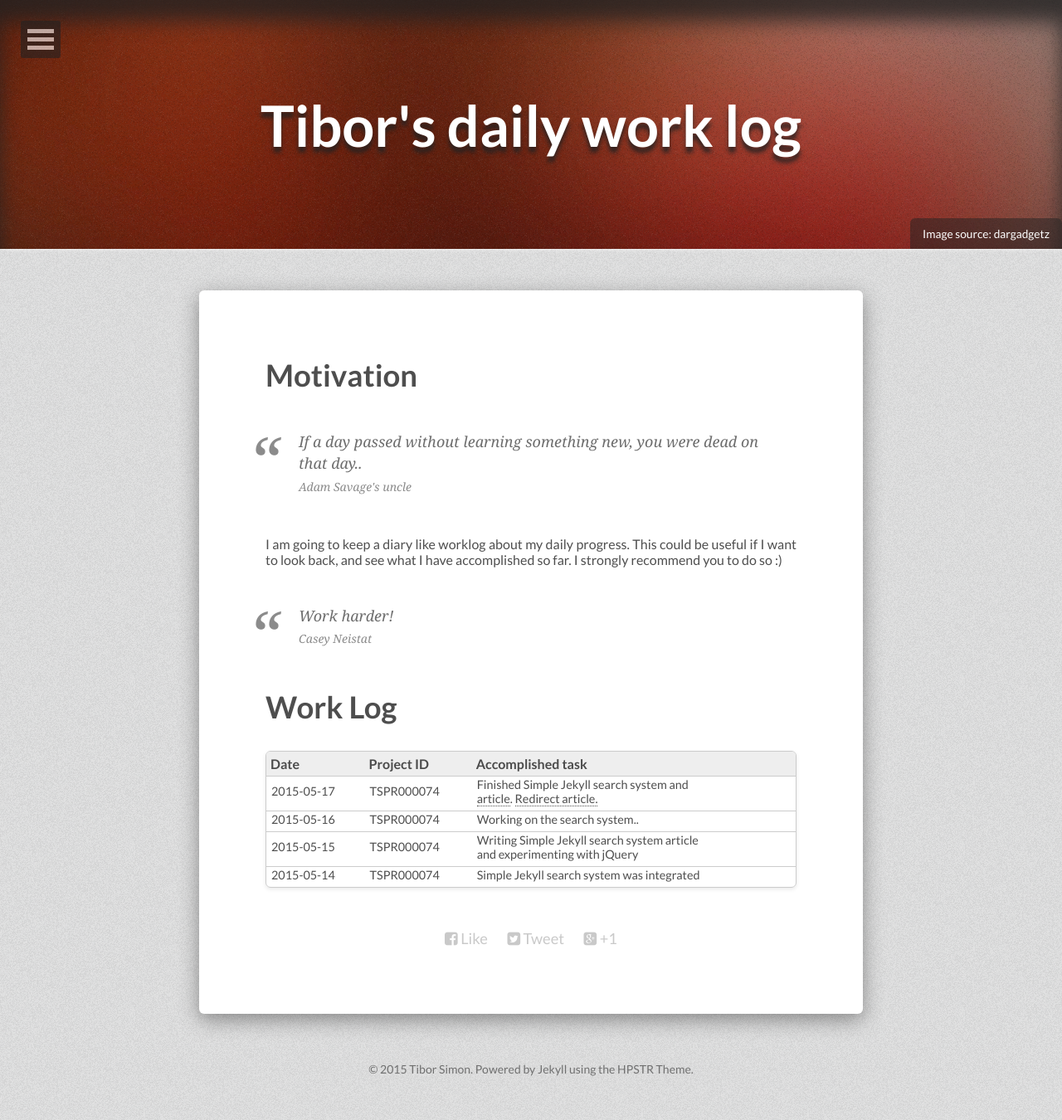
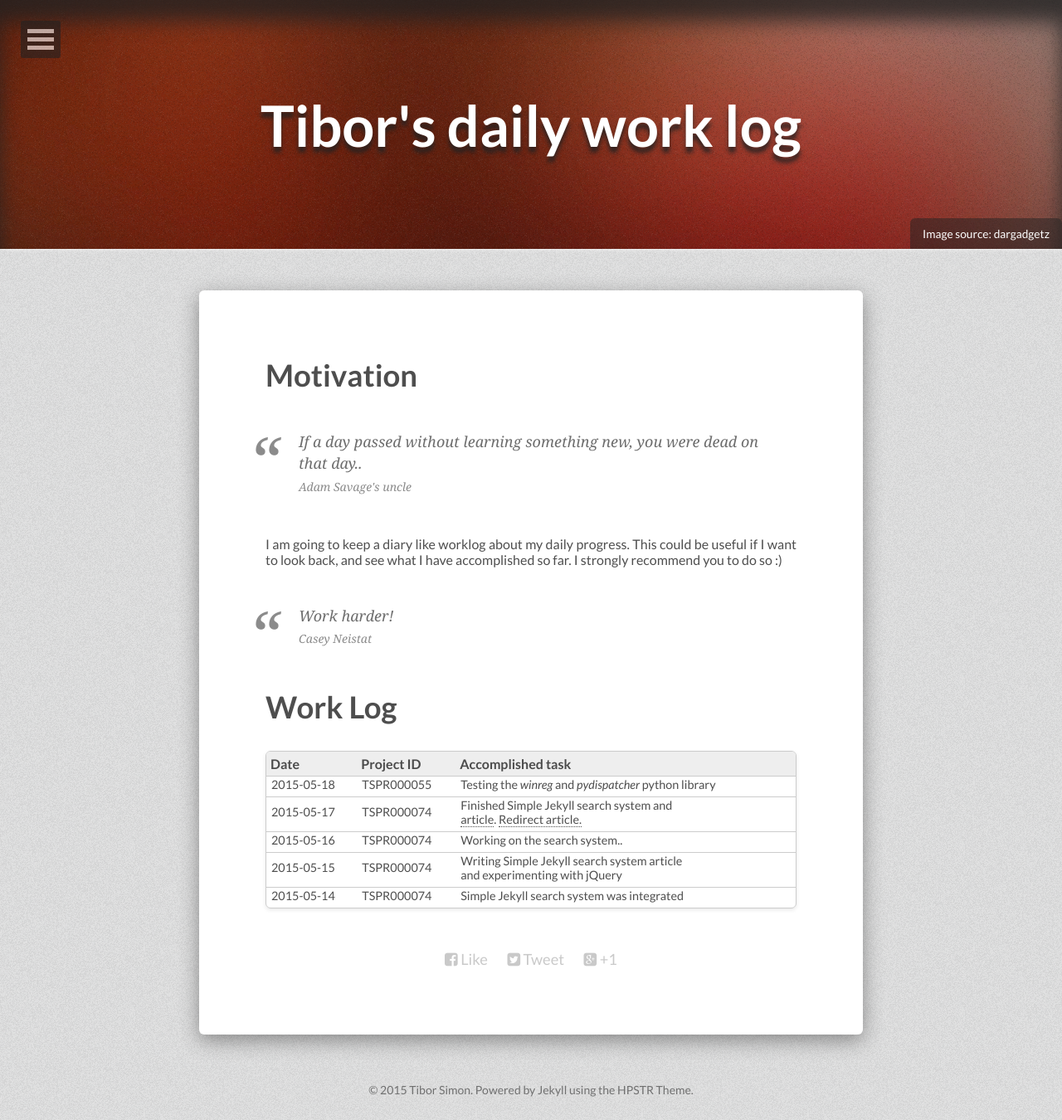
Before and after one commit to tiborsimon/tiborsimon.github.io, a Jekyll site: the page built from worklog/index.md, in a window 1280 px wide. Shown: the whole page at 83% size. Built offline with Jekyll 4.4.1, drawn with Linux system fonts in a browser that asks for light colours; nearby versions of some CDN libraries; before the commit the page ends 1325 px from its top, so only the background shows below that.

Commit message:
Update index.md

```diff
--- a/worklog/index.md
+++ b/worklog/index.md
@@ -29,6 +29,7 @@ Work harder!
 
 | Date | Project ID | Accomplished task |
 |:-----------|:------------|:------------|
+| 2015-05-18 | TSPR000055 | Testing the _winreg_ and _pydispatcher_ python library
 | 2015-05-17 | TSPR000074 | Finished Simple Jekyll search system and <br>[article](http://tiborsimon.github.io/tools/simple-jekyll-search-system/). [Redirect article.](http://tiborsimon.github.io/tools/redirect-external-links-to-new-tab/)
 | 2015-05-16 | TSPR000074 | Working on the search system..
 | 2015-05-15 | TSPR000074 | Writing Simple Jekyll search system article<br>and experimenting with jQuery
```
